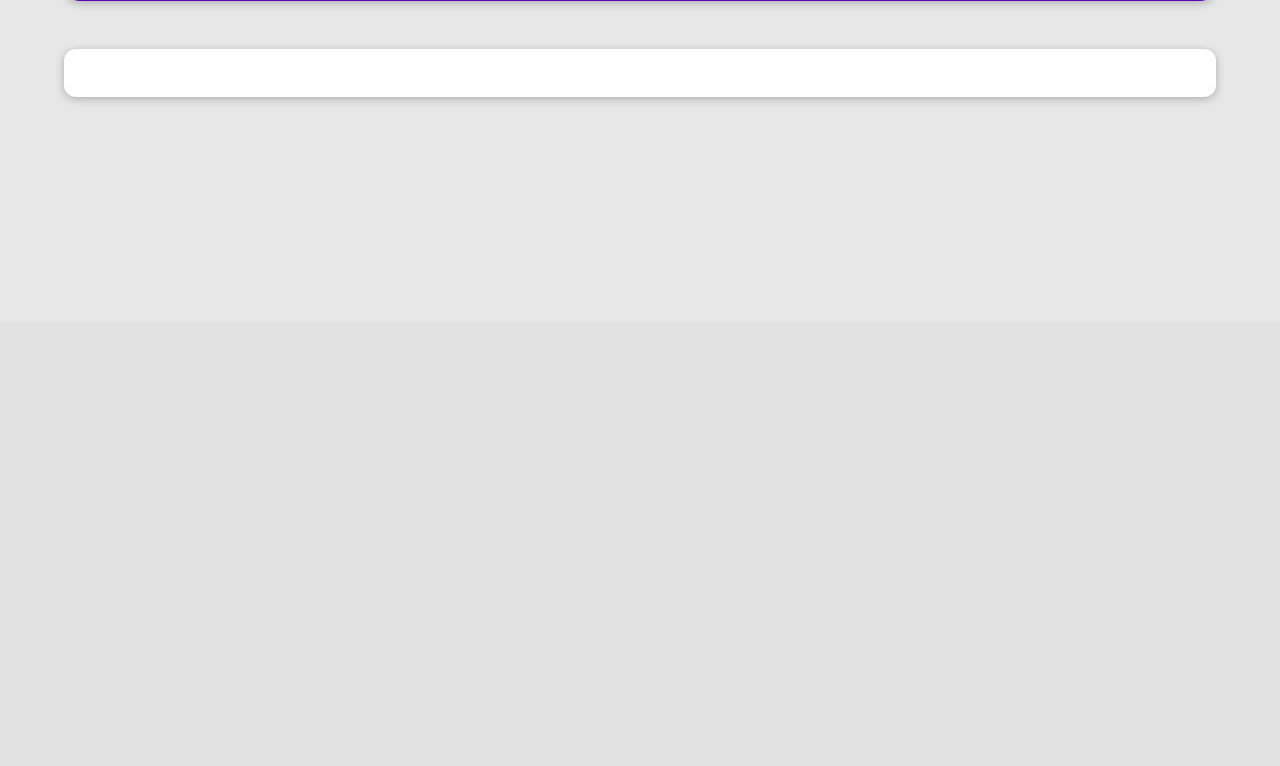
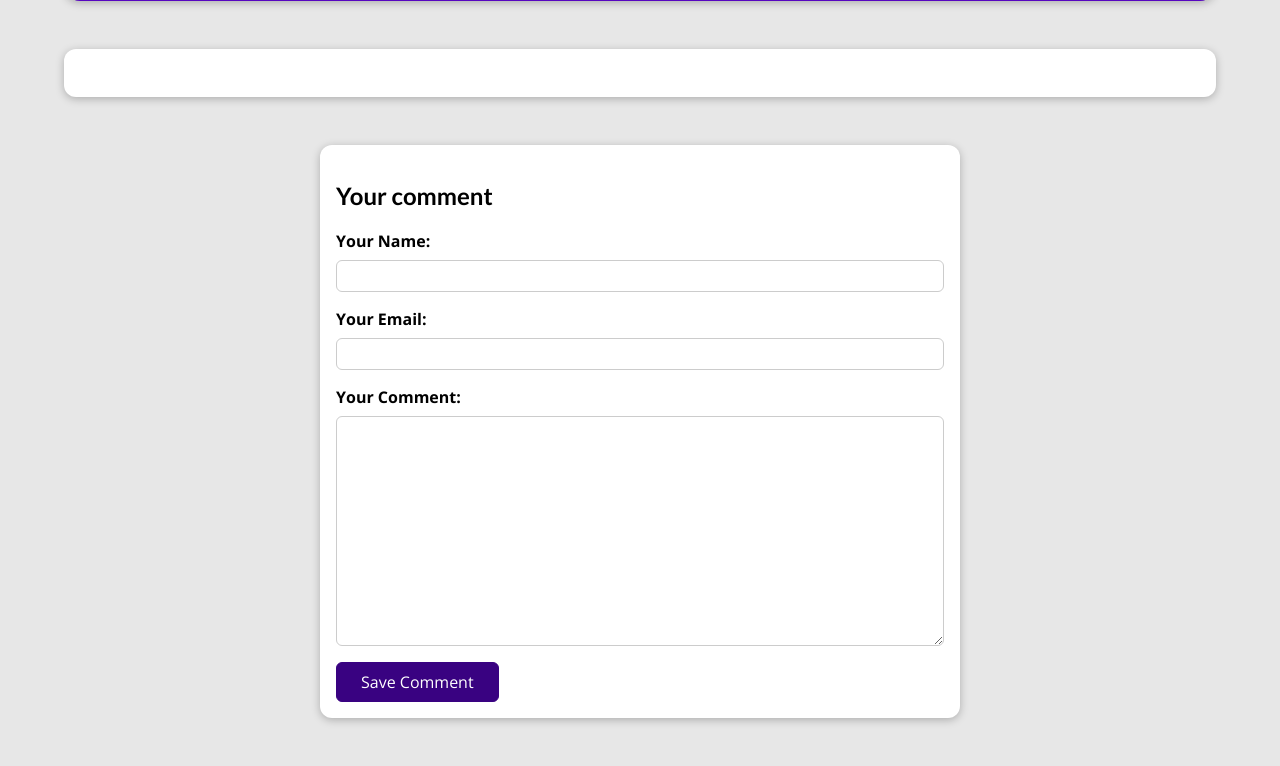
Before and after one commit to Karalevich/django_blog, a Django app: template blog/templates/post-detail.html in a window 1280 px wide. Shown: the part 479-1245 px from the top of the page. Before the commit the page ends 580 px from the top, so only its background shows below. Run offline with Django 5.2, Linux system fonts and the light colour scheme; the template is opened without the code that fills it: values that come from a table or form of the project are taken from there, others are empty.

Commit message:
add comment section

```diff
--- a/blog/admin.py
+++ b/blog/admin.py
@@ -2,7 +2,7 @@ from django.contrib import admin
 
 # Register your models here.
 
-from .models import Post, Author, Tag
+from .models import Post, Author, Tag, Comment
 
 class PostAdmin(admin.ModelAdmin):
     list_filter = ('author', 'tags', 'date')
@@ -12,3 +12,4 @@ class PostAdmin(admin.ModelAdmin):
 admin.site.register(Post, PostAdmin)
 admin.site.register(Author)
 admin.site.register(Tag)
+admin.site.register(Comment)
--- /dev/null
+++ b/blog/forms.py
@@ -0,0 +1,13 @@
+from django import forms
+
+from .models import Comment
+
+class CommentForm(forms.ModelForm):
+    class Meta:
+        model = Comment
+        exclude = ['post']
+        labels = {
+            'user_name': 'Your Name',
+            'user_email': 'Your Email',
+            'text': 'Your Comment'
+        }
--- a/blog/models.py
+++ b/blog/models.py
@@ -29,3 +29,9 @@ class Post(models.Model):
     content = models.TextField(validators=[MinLengthValidator(10)])
     author = models.ForeignKey(Author, null=True, on_delete=models.SET_NULL, related_name='posts')
     tags = models.ManyToManyField(Tag)
+
+class Comment(models.Model):
+    user_name = models.CharField(max_length=120)
+    user_email = models.EmailField()
+    text = models.TextField(max_length=400)
+    post = models.ForeignKey(Post, on_delete=models.CASCADE, related_name='comments')
--- a/blog/static/blog/post-detail.css
+++ b/blog/static/blog/post-detail.css
@@ -72,3 +72,113 @@ body {
     padding: 0.5rem 1rem;
     border-radius: 8px;
   }
+
+  #comment-form {
+    margin: 3rem auto;
+    width: 90%;
+    max-width: 40rem;
+    border-radius: 12px;
+    background-color: white;
+    box-shadow: 0 2px 8px rgba(0, 0, 0, 0.25);
+    padding: 1rem;
+  }
+
+  #comment-form button {
+    font: inherit;
+    background-color: #390281;
+    color: white;
+    border: 1px solid #390281;
+    padding: 0.5rem 1.5rem;
+    border-radius: 6px;
+    cursor: pointer;
+  }
+
+  #comment-form button:hover,
+  #comment-form button:active {
+    background-color: #4f0ba7;
+    border-color: #4f0ba7;
+  }
+
+  .form-control {
+    margin-bottom: 1rem;
+  }
+
+  .form-control label {
+    font-weight: bold;
+    margin-bottom: 0.5rem;
+    display: block;
+  }
+
+  .form-control input,
+  .form-control textarea {
+    display: block;
+    width: 100%;
+    font: inherit;
+    padding: 0.25rem;
+    border-radius: 6px;
+    border: 1px solid #ccc;
+  }
+
+  .errorlist {
+    list-style: none;
+    margin: 0.5rem 0;
+    padding: 0;
+    color: #d6000b;
+  }
+
+  .invalid label {
+    color: #d6000b;
+  }
+
+  .invalid input,
+  .invalid textarea {
+    border-color: #d6000b;
+    background-color: #ffe6e7;
+  }
+
+  #alert {
+    margin: 8rem auto 3rem auto;
+    border: 1px solid #d6000b;
+    background-color: #ffe6e7;
+    padding: 1rem;
+    width: 90%;
+    max-width: 40rem;
+  }
+
+  #alert a {
+    text-decoration: none;
+    border: 1px solid #d6000b;
+    background-color: #d6000b;
+    color: white;
+    padding: 0.25rem 1.5rem;
+    border-radius: 6px;
+  }
+
+  #comments {
+    margin: 3rem auto;
+    width: 90%;
+    max-width: 60rem;
+    border-radius: 12px;
+    background-color: white;
+    box-shadow: 0 2px 8px rgba(0, 0, 0, 0.25);
+    padding: 1rem 2rem;
+  }
+
+  #comments ul {
+    list-style: none;
+    margin: 0;
+    padding: 0;
+  }
+
+  #comments li {
+    margin-bottom: 1rem;
+    border-bottom: 2px solid #ccc;
+  }
+
+  #comments li:last-of-type {
+    border-bottom: none;
+  }
+
+  #comments h2 {
+    color: #464646;
+  }
--- a/blog/templates/post-detail.html
+++ b/blog/templates/post-detail.html
@@ -25,4 +25,19 @@
 <main>
   {{ post.content|linebreaks}}
 </main>
+
+<section id='comment-form'>
+  <h2>Your comment</h2>
+  <form action="{% url 'post-detail-page' post.slug  %}" method='POST'>
+    {% csrf_token %}
+    {% for form_field in comment_form  %}
+      <div class='form-control'>
+        {{form_field.label_tag}}
+        {{form_field}}
+        {{form_field.errors}}
+      </div>
+    {% endfor %}
+    <button>Save Comment</button>
+  </form>
+</section>
 {% endblock %}
```
Also changed, not shown: blog/views.py (+32 -6 lines), blog/migrations/0003_comment.py (added).
